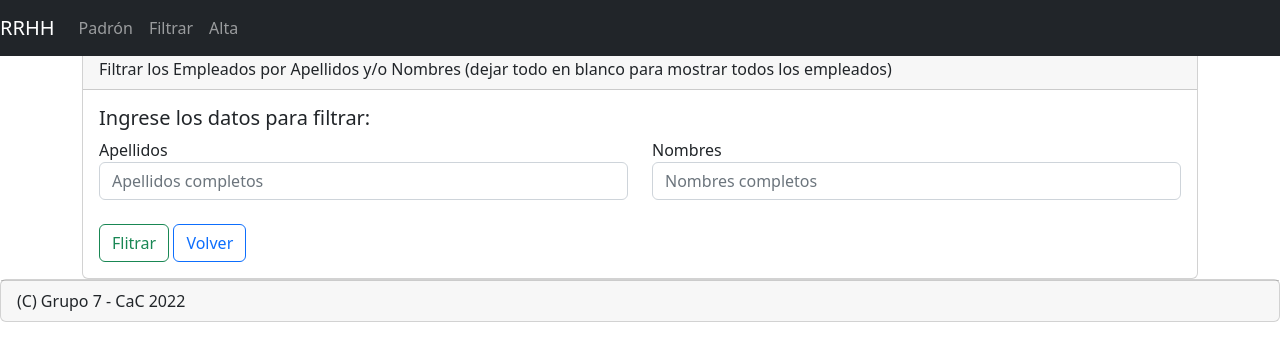
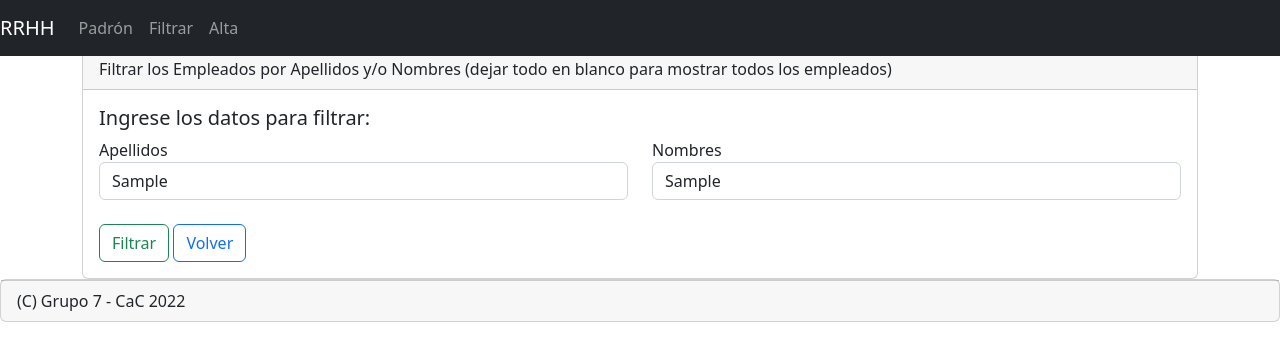
Before and after one commit to jltaglia/rrhh_dj, a Django app: template rrhh/personal/templates/personal/personal_filter.html in a window 1280 px wide. Shown: the top 361 px of the page. Run offline with Django 4.2, Linux system fonts and the light colour scheme; the template is opened without the code that fills it: values that come from a table or form of the project are taken from there, others are empty; tables that the repository leaves empty hold one stand-in row (values such as "Sample post"); some libraries are stand-ins or nearby versions.

Commit message:
Rev 17-10-2022 21:46

```diff
--- a/rrhh/personal/templates/personal/personal_filter.html
+++ b/rrhh/personal/templates/personal/personal_filter.html
@@ -4,7 +4,7 @@
     - Filtrar
 {% endblock title %}
 {% block content %}
-    <form method="GET" action="/personal/personal_filtrado/" enctype="multipart/form-data">
+    <form method="POST" action="/personal/personal_filtrado/" enctype="multipart/form-data">
         <div class="card">
             <div class="card-header">
                 Filtrar los Empleados por Apellidos y/o Nombres (dejar todo en blanco para mostrar todos los empleados)
@@ -21,17 +21,17 @@
                     <div class="row">
                         <div class="col">
                             <label for="apellidos">Apellidos</label>
-                            <input id="apellidos" type="text" class="form-control" placeholder="Apellidos completos" aria-label="First name" name="apellidos" ></input>
+                            <input id="apellidos" type="text" class="form-control" placeholder="Apellidos completos" aria-label="First name" name="{{object.apellidos}}" value="{{object.apellidos}}"></input>
                         </div>
                         <div class="col">
                             <label for="nombres">Nombres</label>
-                            <input id="nombres" type="text" class="form-control" placeholder="Nombres completos" aria-label="Last name" name="nombres" ></input>
+                            <input id="nombres" type="text" class="form-control" placeholder="Nombres completos" aria-label="Last name" name="{{object.apellidos}}" value="{{object.apellidos}}"></input>
                         </div>
                     </div>
                 </div>
                 <br>
                 <div class="form-group">
-                    <input type="submit" class="btn btn-outline-success" value="Flitrar"></input>
+                    <a class="btn btn-outline-success" href="{% url 'personal-filtrar' apellidos=object.apellidos nombres=object.nombres %}">Filtrar</a>
                     <a class="btn btn-outline-primary" href="{% url 'personal-index' %}">Volver</a>
                 </div>
             </div>
--- a/rrhh/personal/urls.py
+++ b/rrhh/personal/urls.py
@@ -1,17 +1,17 @@
 from django.urls import path
-from . import views
-from .views import (Ingreso_Filtro_Empleado,
+from personal.views import (Lista_Empleado,
+                    Ingreso_Filtro_Empleado,
                     Filtra_Empleado,
-                    Lista_Empleado,
+                    Nuevo_Empleado,
                     Edita_Empleado,
-                    Nuevo_Empleado,
                     Detalle_Empleado,
                     Baja_Empleado)
 
 urlpatterns = [
     path('', Lista_Empleado.as_view(), name='personal-index'),
     path('personal_filter/', Ingreso_Filtro_Empleado.as_view(), name='personal-filtro'),
-    path('personal_filtrado/', Filtra_Empleado.as_view(), name='personal-filtrar'),
+    path('personal_filtrado/<str:apellidos>/<str:nombres>/', Filtra_Empleado.as_view(), name='personal-filtrar'),
+    # path('personal_filtrado/', Filtra_Empleado.as_view(), name='personal-filtrar'),
     path('personal_create_form/', Nuevo_Empleado.as_view(), name='personal-alta'),
     path('personal_update_form/<int:pk>/', Edita_Empleado.as_view(), name='personal-editar'),
     path('personal_detail/<int:pk>/', Detalle_Empleado.as_view(), name='personal-detalle'),
```
